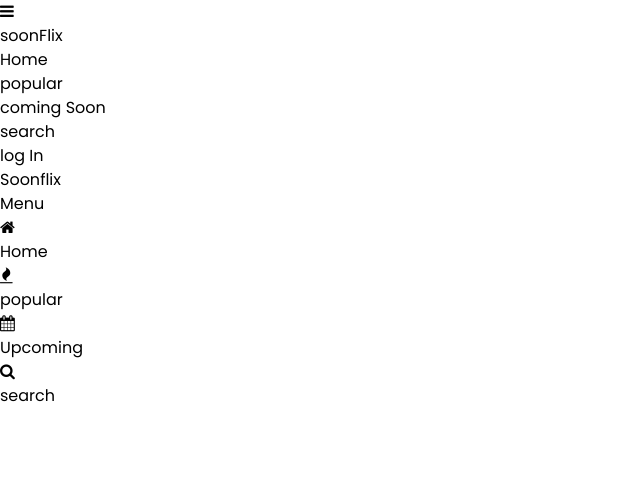
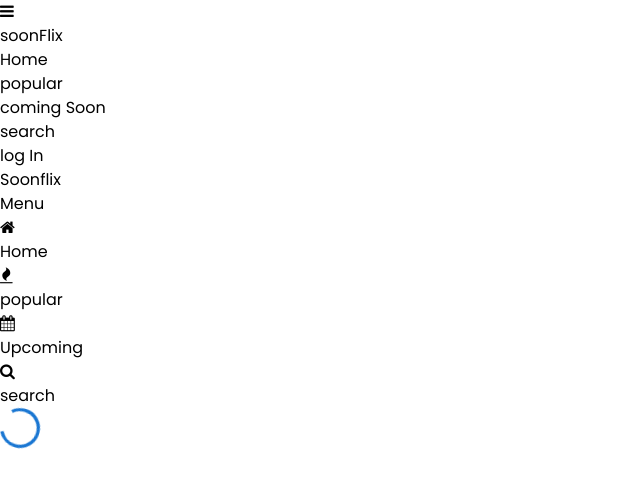
Before and after one commit to ziss25/animeList-app, a React (Vite) app: page /poster/1 in a window 1280 px wide. Shown: the top 488 px of the page, without its empty margins (0-640 px from the left). Built offline with nearby package versions, Linux system fonts and the light colour scheme; no server answers.

Commit message:
add global-Loading-Animation, new action each hero section

```diff
--- a/package.json
+++ b/package.json
@@ -9,6 +9,9 @@
     "preview": "vite preview"
   },
   "dependencies": {
+    "@emotion/react": "^11.11.1",
+    "@emotion/styled": "^11.11.0",
+    "@mui/material": "^5.14.6",
     "axios": "^1.4.0",
     "react": "^18.2.0",
     "react-dom": "^18.2.0",
--- a/src/App.jsx
+++ b/src/App.jsx
@@ -8,15 +8,28 @@
 import { Provider } from './context/myContext';
 import MenuNavbar from './components/MenuNavbar';
 import PosterDetail from './components/PosterDetail';
+import GlobalLoading from './components/GlobalLoading';
+import { useEffect, useState } from 'react';
 
 function App() {
+  const [isLoading, setIsLoading] = useState(true);
+
+  useEffect(() => {
+    setTimeout(() => {
+      setIsLoading(false);
+    }, 2000);
+  }, []);
+
   return (
     <>
       <BrowserRouter>
-        <section className="overflow-hidden bg-black">
+        <section className="overflow-hidden bg-black relative">
           <Provider>
             <Headers />
             <MenuNavbar />
+            {isLoading ? (
+              <GlobalLoading />
+            ) : (
               <Routes>
                 <Route path="/" element={<Home />} />
                 <Route path="/popular" element={<Popular />} />
@@ -25,6 +38,7 @@
                 <Route path="/poster/:id" element={<PosterDetail />} />
                 <Route path="*" element={<NotFound />} />
               </Routes>
+            )}
           </Provider>
         </section>
       </BrowserRouter>
--- a/src/api/apiMyAnimeList.jsx
+++ b/src/api/apiMyAnimeList.jsx
@@ -33,6 +33,7 @@
     .then((response) => response.json())
     .then((data) => data)
     .catch((error) => error);
+  // https://api.jikan.moe/v4/anime/{id}
 };
 
 const fetchAnimesTopRated = () => {
--- /dev/null
+++ b/src/components/GlobalLoading.jsx
@@ -0,0 +1,11 @@
+import React from 'react';
+import { CircularProgress } from '@mui/material';
+const GlobalLoading = () => {
+  return (
+    <div className="flex justify-center items-center bg-black w-screen h-screen">
+      <CircularProgress />
+    </div>
+  );
+};
+
+export default GlobalLoading;
--- a/src/components/HeroListShow.jsx
+++ b/src/components/HeroListShow.jsx
@@ -1,5 +1,6 @@
 import axios from 'axios';
 import React, { useEffect, useState } from 'react';
+import { Link } from 'react-router-dom';
 import { bgOnePiece, bgDemonSLayer, bgNaruto, bgJujutsu, bgChainsawMan } from '../assets/index-img';
 import Star from './Stars';
 
@@ -57,7 +58,9 @@
             <span>10</span>
           </div>
         </div>
-        <button className="px-6 py-2 font-semibold rounded-sm text-sm bg-[var(--primary)] md:text-md md:px-10 2xl:text-lg 2xl:px-14 2xl:py-2 2xl:translate-y-1">detail</button>
+        <button className="px-6 py-2 font-semibold rounded-sm text-sm bg-[var(--primary)] md:text-md md:px-10 2xl:text-lg 2xl:px-14 2xl:py-2 2xl:translate-y-1">
+          <Link to={`/poster/${listID}`}>detail</Link>
+        </button>
       </div>
     </div>
   );
--- a/src/components/PosterDetail.jsx
+++ b/src/components/PosterDetail.jsx
@@ -1,30 +1,30 @@
 import React, { useEffect, useState } from 'react';
 import { useParams } from 'react-router-dom';
 import { fetchAnimesById } from '../api/apiMyAnimeList';
+import GlobalLoading from './GlobalLoading';
 
 const PosterDetail = () => {
   // pull id params menggunakan use Params bawaan dari react-router-dom
   const { id } = useParams();
   const [title, setTitle] = useState('');
+  const [isLoading, setIsLoading] = useState(true);
 
   // fetch request berdasarkan id params
   const getAnimesById = async () => {
     const response = await fetchAnimesById(id);
     // lalu di set ke state
     setTitle(response.data.title);
+    setTimeout(() => {
+      setIsLoading(false);
+    }, 2000);
     // untuk sementara title untuk next baru styling nya
   };
 
   useEffect(() => {
     getAnimesById();
-  }, []);
+  }, [isLoading]);
 
-  return (
-    <div className="h-screen w-screen text-white flex justify-center items-center text-2xl">
-      {/* lalu di output berdasarkan state nya */}
-      <h1>{title}</h1>
-    </div>
-  );
+  return <div className="h-screen w-screen text-white flex justify-center items-center text-2xl">{isLoading ? <GlobalLoading /> : <h1>{title}</h1>}</div>;
 };
 
 export default PosterDetail;
```
Also changed, not shown: 1 other file (tests, documents, lock files or other folders). Lines whose indentation alone changed are shown as unchanged.
